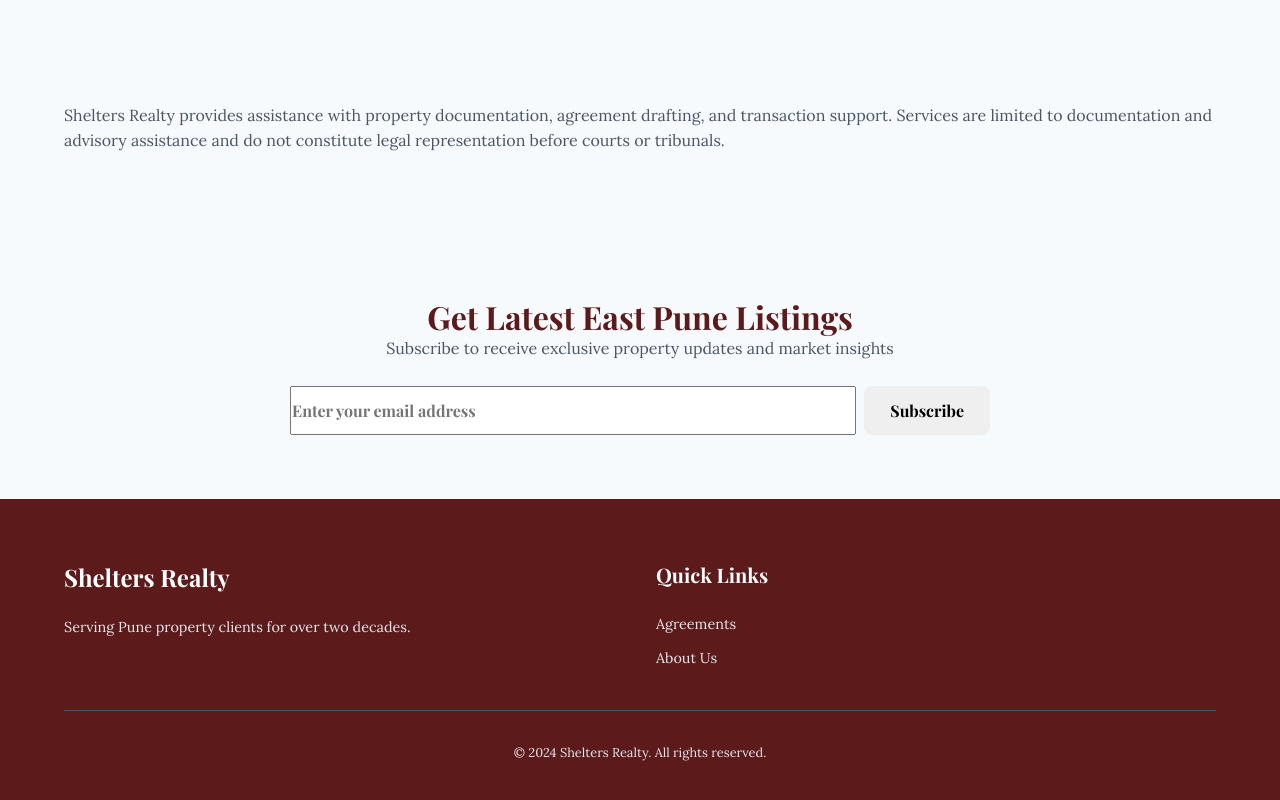
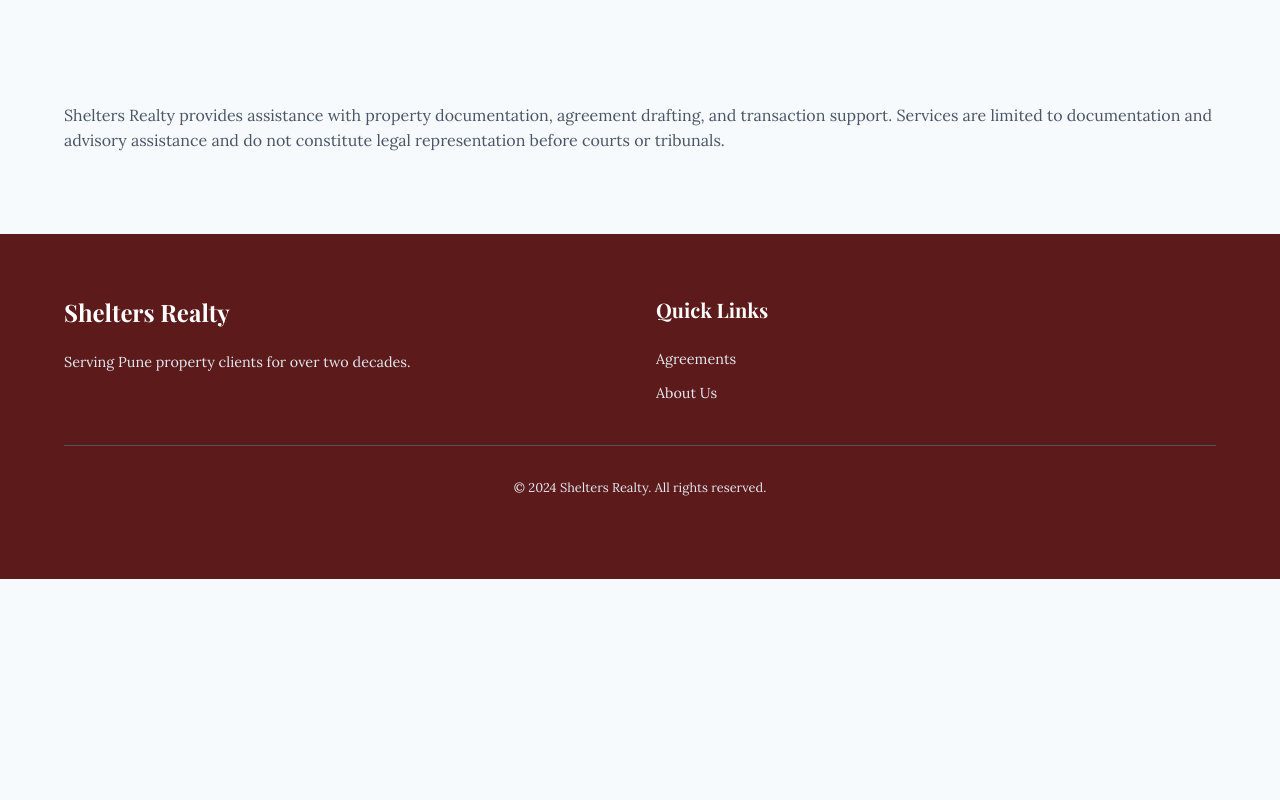
Before and after one commit to ArmaanJena/Shelters, a website: page agreements.html in a window 1280 px wide. Shown: the part 4028-4828 px from the top of the page. After the commit the page ends 4607 px from the top, so only its background shows below. Drawn offline with nearby package versions, Linux system fonts and the light colour scheme.

Commit message:
Update agreements.html

```diff
--- a/agreements.html
+++ b/agreements.html
@@ -258,23 +258,6 @@
         </div>
     </section>
 
-    <!-- Newsletter Section -->
-    <section class="newsletter">
-        <div class="container">
-            <div class="newsletter-content">
-                <h2>Get Latest East Pune Listings</h2>
-                <p>Subscribe to receive exclusive property updates and market insights</p>
-                <form class="newsletter-form">
-                    <input type="email" placeholder="Enter your email address" class="newsletter-input">
-                    <button type="submit" class="newsletter-button">
-                        <span>Subscribe</span>
-                        <div class="button-pulse"></div>
-                    </button>
-                </form>
-            </div>
-        </div>
-    </section>
-
     <!-- Footer -->
     <footer class="footer">
         <div class="container">
```
